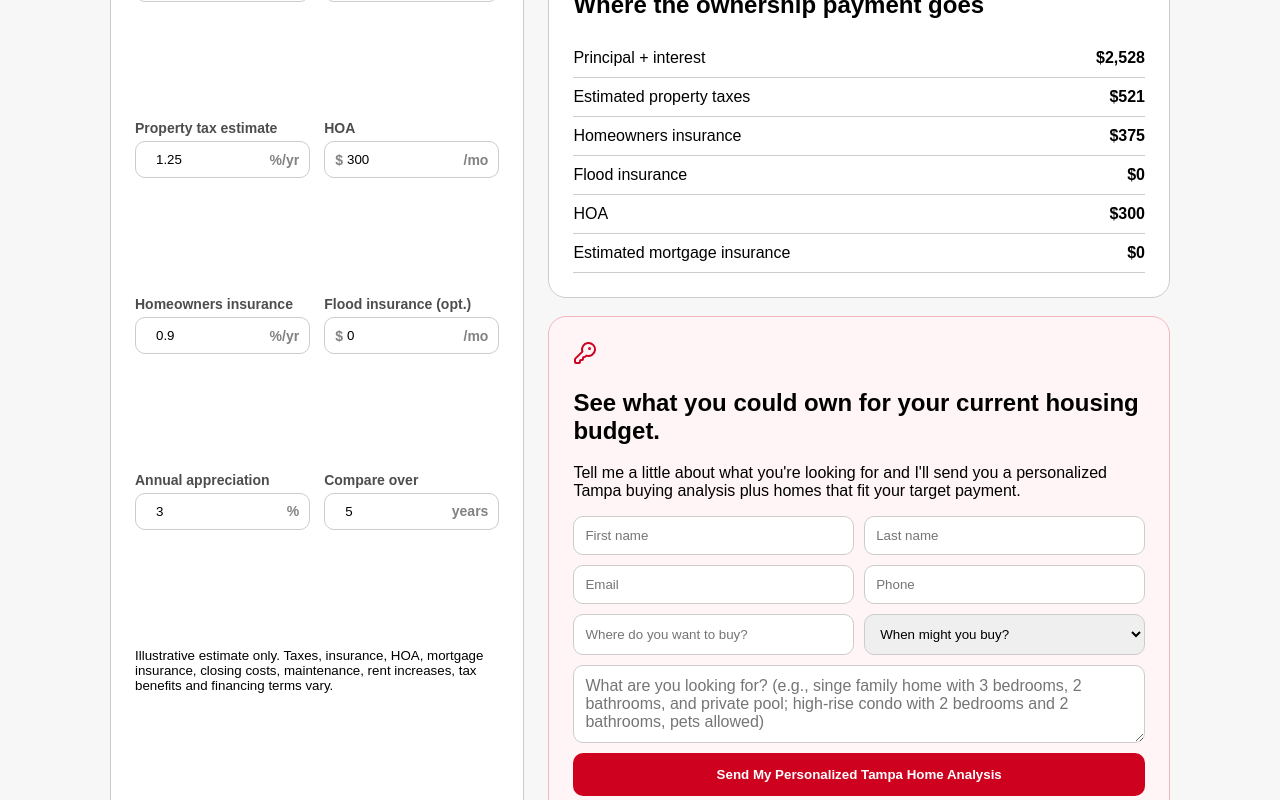
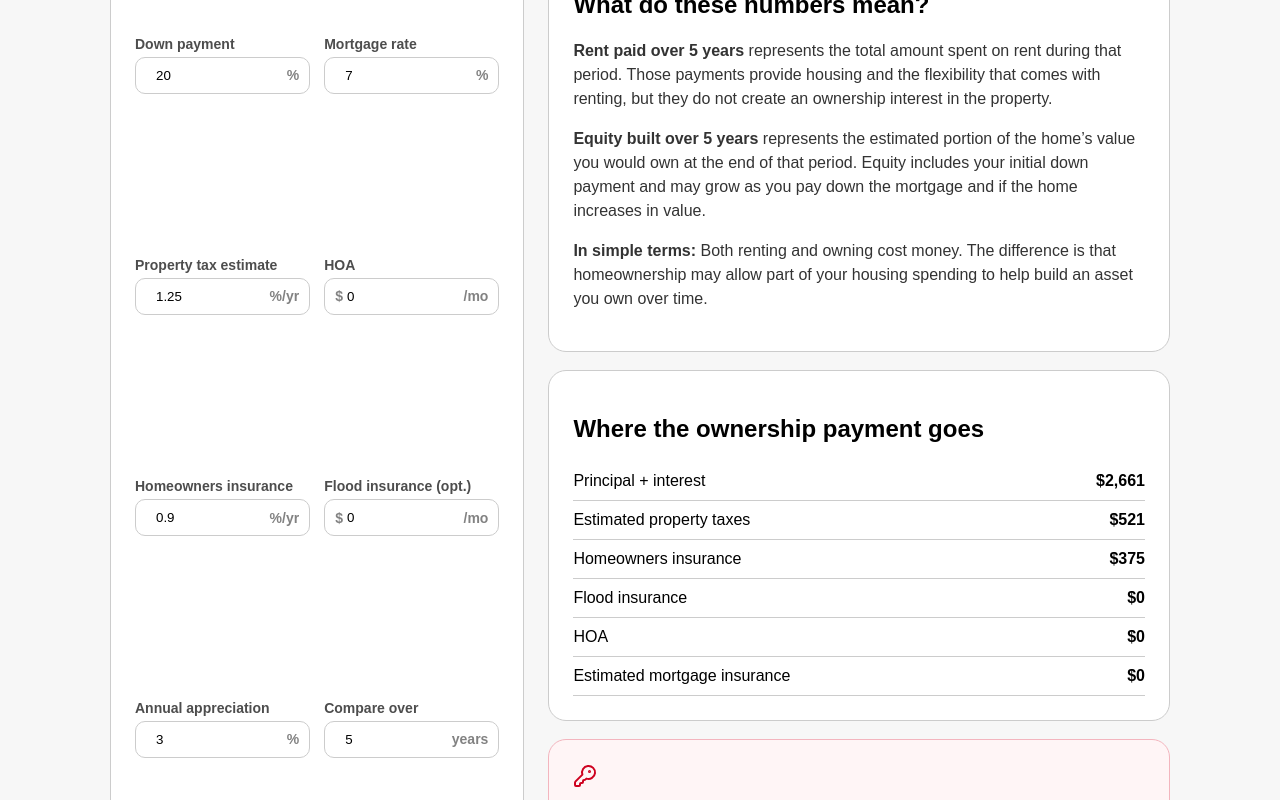
Before and after one commit to jameswright722/tampa-rent-vs-buy, a React (Vite) app: page / in a window 1280 px wide. Shown: the part 800-1600 px from the top of the page. Built offline with nearby package versions, Linux system fonts and the light colour scheme.

Commit message:
updated disclosure language note and some rates

```diff
--- a/src/main.jsx
+++ b/src/main.jsx
@@ -70,9 +70,9 @@ function App() {
   const [rent, setRent] = useState(3500),
     [price, setPrice] = useState(500000),
     [down, setDown] = useState(20),
-    [rate, setRate] = useState(6.5),
+    [rate, setRate] = useState(7),
     [years, setYears] = useState(5),
-    [hoa, setHoa] = useState(300),
+    [hoa, setHoa] = useState(0),
     [taxPct, setTax] = useState(1.25),
     [insPct, setIns] = useState(0.9),
     [flood, setFlood] = useState(0),
@@ -126,7 +126,7 @@ function App() {
       "Current monthly rent": money(rent),
       "Target home price": money(price),
       "Down payment": `${down}%`,
-      "Mortgage rate": `${rate}%`,
+      "Estimated Mortgage Rate": `${rate}%`,
       "Property tax": `${taxPct}%/yr`,
       HOA: `${money(hoa)}/mo`,
       "Homeowners insurance": `${insPct}%/yr`,
@@ -194,13 +194,25 @@ function App() {
           <I l="Property tax estimate" v={taxPct} set={setTax} s="%/yr" />
           <I l="HOA" p="$" v={hoa} set={setHoa} s="/mo" />
           <I l="Homeowners insurance" v={insPct} set={setIns} s="%/yr" />
-          <I l="Flood insurance (opt.)" p="$" v={flood} set={setFlood} s="/mo" />
+          <I
+            l="Flood insurance (opt.)"
+            p="$"
+            v={flood}
+            set={setFlood}
+            s="/mo"
+          />
           <I l="Annual appreciation" v={app} set={setApp} s="%" />
           <I l="Compare over" v={years} set={setYears} s="years" />
           <small>
-            Illustrative estimate only. Taxes, insurance, HOA, mortgage
-            insurance, closing costs, maintenance, rent increases, tax benefits
-            and financing terms vary.
+            Mortgage calculations assume a 30-year fixed-rate mortgage using the
+            estimated rate. The fault rate is for illustrative purposes only and
+            is not a lender quote or offer of credit. Your actual rate and APR
+            may vary based on your financial profile, loan terms, lender,
+            property, and market conditions. Principal and interest are only
+            part of the potential cost of homeownership; property taxes,
+            homeowners insurance, flood insurance, HOA or condominium
+            assessments, mortgage insurance, maintenance, and other costs may
+            also apply.
           </small>
         </section>
         <section className="results">
@@ -220,6 +232,26 @@ function App() {
               <p>Illustrative equity after {years} years</p>
               <h2>{money(x.equity)}</h2>
             </div>
+          </div>
+          <div className="card explain">
+            <h2>What do these numbers mean?</h2>
+            <p>
+              <b>Rent paid over {years} years</b> represents the total amount
+              spent on rent during that period. Those payments provide housing
+              and the flexibility that comes with renting, but they do not
+              create an ownership interest in the property.
+            </p>
+            <p>
+              <b>Equity built over {years} years</b> represents the estimated
+              portion of the home’s value you would own at the end of that
+              period. Equity includes your initial down payment and may grow as
+              you pay down the mortgage and if the home increases in value.
+            </p>
+            <p>
+              <b>In simple terms:</b> Both renting and owning cost money. The
+              difference is that homeownership may allow part of your housing
+              spending to help build an asset you own over time.
+            </p>
           </div>
           <div className="card">
             <h2>Where the ownership payment goes</h2>
--- a/src/style.css
+++ b/src/style.css
@@ -95,6 +95,10 @@ label {
 .red {
   color: #ce011f
 }
+.explain p {
+  line-height: 1.5;
+  color: #333;
+}
 .row {
   display: flex;
   justify-content: space-between;
```
